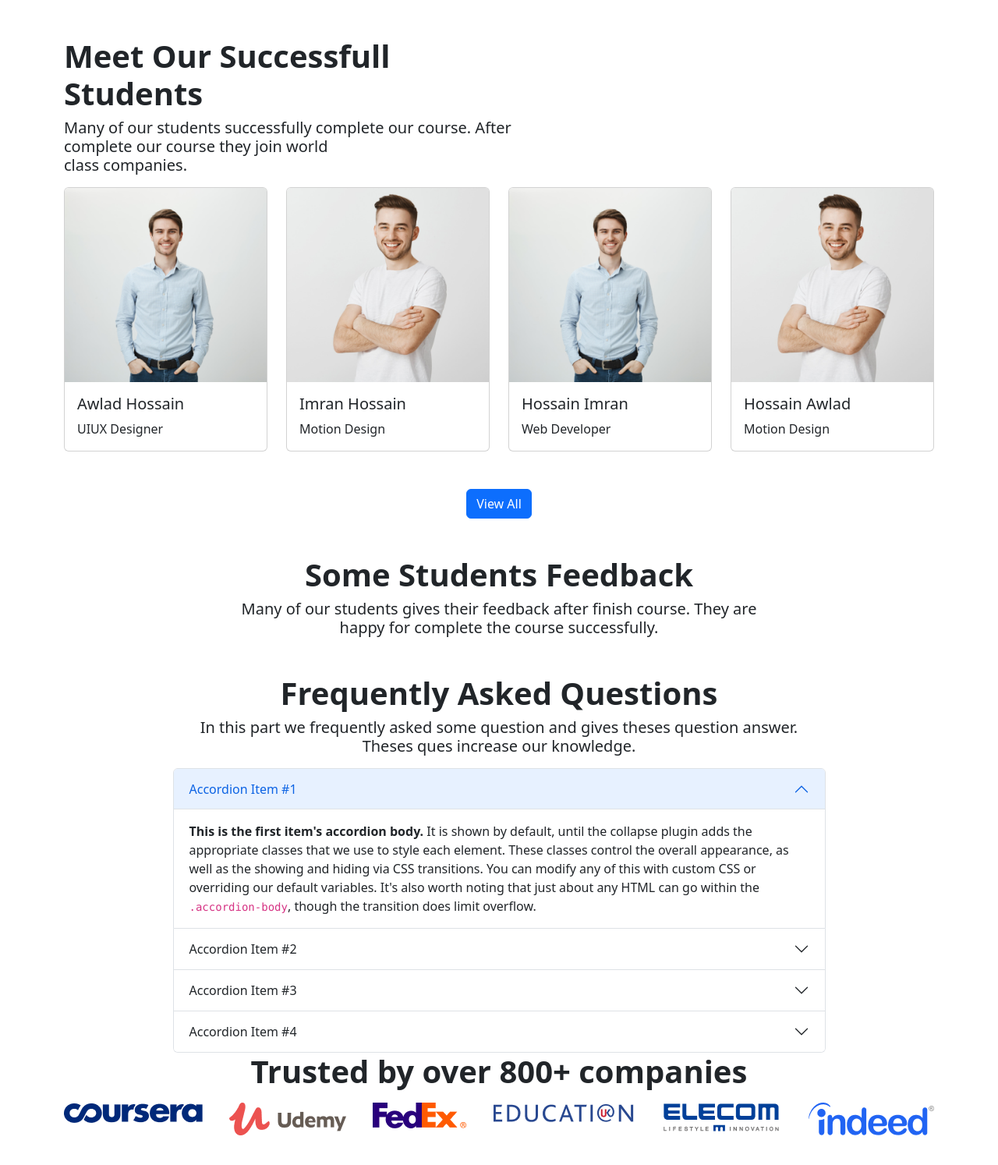
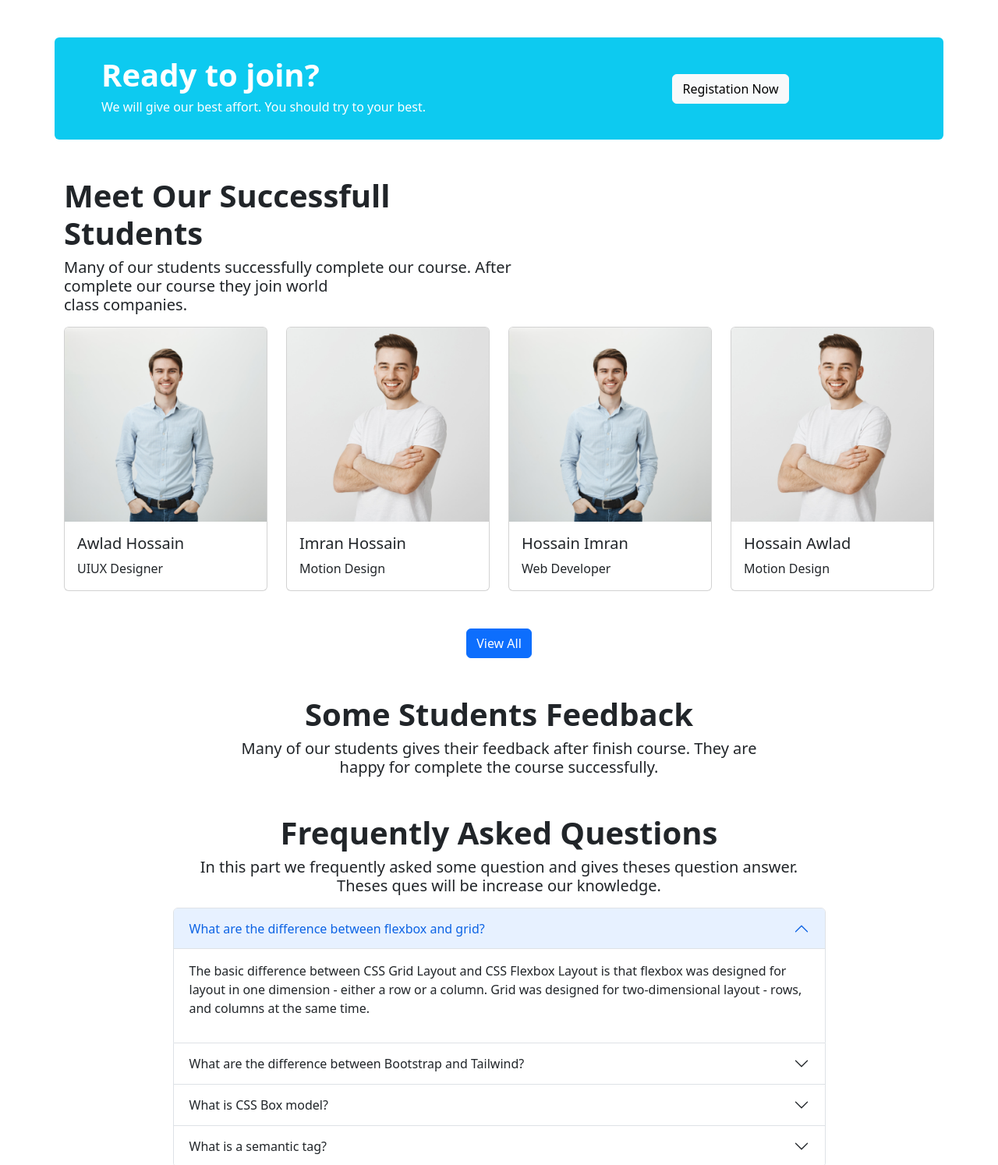
Before and after one commit to kamruzzaman1312/edTech-website-Bootstrap, a plain HTML site: page index.html in a window 1280 px wide. Shown: the part 2144-3638 px from the top of the page at 78% size. Drawn offline with nearby package versions, Linux system fonts and the light colour scheme.

Commit message:
registation part added

```diff
--- a/index.html
+++ b/index.html
@@ -51,7 +51,7 @@
     </nav>
     <!-- navbar end -->
     <!-- top banner start -->
-    <section class="container">
+    <section class="container ">
       <div id="carouselExampleIndicators" class="carousel slide" data-bs-ride="true">
         <div class="carousel-indicators">
           <button type="button" data-bs-target="#carouselExampleIndicators" data-bs-slide-to="0" class="active"
@@ -61,13 +61,16 @@
         </div>
         <div class="carousel-inner">
           <div class="carousel-item active">
-            <img src="images/cover/children-593313_640.jpg" class="d-block w-100 top-banner-img position-relative" alt="...">
+            <img src="images/cover/children-593313_640.jpg" class="d-block w-100 top-banner-img position-relative"
+              alt="...">
             <div class="top-banner-slide">
               <h1 class="text-center fs-1 text-white fw-bold">Get Started Digital Learning</h1>
-              <h5 class="text-center fs-4 text-white fw-bold">For lifelong learners of any age, Brilliant replaces lecture videos
+              <h5 class="text-center fs-4 text-white fw-bold">For lifelong learners of any age, Brilliant replaces
+                lecture videos
                 with hands-on, interactive problem solving. It’s a better (and more fun) way to learn.
               </h5>
-              <a class="d-flex justify-content-center" href="#"><button type="button" class="btn btn-primary">Start learning now</button></a>
+              <a class="d-flex justify-content-center" href="#"><button type="button" class="btn btn-primary">Start
+                  learning now</button></a>
             </div>
           </div>
           <div class="carousel-item">
@@ -92,6 +95,7 @@
             <span class="carousel-control-next-icon" aria-hidden="true"></span>
             <span class="visually-hidden">Next</span>
           </button>
+        </div>
       </div>
     </section>
     <!-- top banner end -->
@@ -118,7 +122,8 @@
                 <div class="col-md-8">
                   <div class="card-body">
                     <h5 class="card-title">Fundamental Of UI/UX Design</h5>
-                  <p class="card-text">Skills you'll gain: Business Psychology, Design and Product, Human Computer...</p>
+                    <p class="card-text">Skills you'll gain: Business Psychology, Design and Product, Human Computer...
+                    </p>
                     <p class="card-text"><small class="text-muted">Beginner · Course · 1-3 Months</small></p>
                   </div>
                 </div>
@@ -166,8 +171,10 @@
                 <div class="col-md-8">
                   <div class="card-body">
                     <h5 class="card-title">Digital Marketing</h5>
-                  <p class="card-text">Skills you'll gain: Marketing, Sales, Entrepreneurship, Digital Marketing,...</p>
-                  <p class="card-text"><small class="text-muted">Beginner · Professional Certificate · 3-6 Months</small></p>
+                    <p class="card-text">Skills you'll gain: Marketing, Sales, Entrepreneurship, Digital Marketing,...
+                    </p>
+                    <p class="card-text"><small class="text-muted">Beginner · Professional Certificate · 3-6
+                        Months</small></p>
                   </div>
                 </div>
               </div>
@@ -199,7 +206,8 @@
                   <div class="card-body">
                     <h5 class="card-title">Motion Graphics</h5>
                     <p class="card-text">Skills you'll gain: Computer Graphics...</p>
-                  <p class="card-text"><small class="text-muted">Intermediate · Guided Project · Less Than 2 Hours</small></p>
+                    <p class="card-text"><small class="text-muted">Intermediate · Guided Project · Less Than 2
+                        Hours</small></p>
                   </div>
                 </div>
               </div>
@@ -207,7 +215,8 @@
           </div>
         </div>
         <div>
-        <a class="d-flex justify-content-center" href="#"><button type="button" class="btn btn-primary">See More Courses</button></a>
+          <a class="d-flex justify-content-center" href="#"><button type="button" class="btn btn-primary">See More
+              Courses</button></a>
         </div>
       </div>
     </section>
@@ -223,7 +232,9 @@
           <div class="col-md-7 p-4 pt-5">
             <div>
               <h2 class="fs-1 fw-bold">Explore Our Institute</h2>
-            <h6 class="fw-light">Start, switch, or advance your career with more than 5,400 courses, Professional Certificates, and degrees from world-class universities and companies. Upskill, reskill or pursue a passion with short courses across every subject, whether you’re a beginner or already an expert.</h6>
+              <h6 class="fw-light">Start, switch, or advance your career with more than 5,400 courses, Professional
+                Certificates, and degrees from world-class universities and companies. Upskill, reskill or pursue a
+                passion with short courses across every subject, whether you’re a beginner or already an expert.</h6>
             </div>
             <div class="d-flex pt-3 flex-wrap">
               <div class="pe-5">
@@ -249,7 +260,47 @@
     <!-- website details part end -->
 
     <!-- registar part start -->
-
+    <section class="container">
+      <div class="ps-lg-5 pt-4 pb-4 bg-info rounded text-center text-sm-center text-md-center text-lg-start mb-5 row">
+        <div class="col-lg-6">
+          <h2 class="fs-1 fw-bold text-white">Ready to join?</h2>
+          <h6 class="fw-light text-white">We will give our best affort. You should try to your best.</h6>
+        </div>
+        <div class="col-lg-6 d-flex justify-content-center align-items-center">
+          <div>
+            <button type="button" class="btn btn-light" data-bs-toggle="modal" data-bs-target="#exampleModal"
+              data-bs-whatever="@mdo">Registation Now</button>
+            <div class="modal fade" id="exampleModal" tabindex="-1" aria-labelledby="exampleModalLabel"
+              aria-hidden="true">
+              <div class="modal-dialog">
+                <div class="modal-content">
+                  <div class="modal-header">
+                    <h1 class="modal-title fs-5" id="exampleModalLabel">For Registation</h1>
+                    <button type="button" class="btn-close" data-bs-dismiss="modal" aria-label="Close"></button>
+                  </div>
+                  <div class="modal-body">
+                    <form>
+                      <div class="mb-3">
+                        <label for="recipient-name" class="col-form-label">email:</label>
+                        <input type="text" class="form-control" id="recipient-name">
+                      </div>
+                      <div class="mb-3">
+                        <label for="message-text" class="col-form-label">password:</label>
+                        <textarea class="form-control" id="message-text"></textarea>
+                      </div>
+                    </form>
+                  </div>
+                  <div class="modal-footer">
+                    <button type="button" class="btn btn-secondary" data-bs-dismiss="modal">Close</button>
+                    <button type="button" class="btn btn-primary">Submit</button>
+                  </div>
+                </div>
+              </div>
+            </div>
+          </div>
+        </div>
+      </div>
+    </section>
     <!-- registar part end -->
 
     <!-- Successfull students part start -->
@@ -257,7 +308,8 @@
       <div class="container">
         <div class="text-center text-sm-center text-md-center text-lg-start mb-3">
           <h2 class="fs-1 fw-bold">Meet Our Successfull <br> Students</h2>
-        <h5 class="fw-light">Many of our students successfully complete our course. After <br> complete  our course they join world <br> class companies.</h5>
+          <h5 class="fw-light">Many of our students successfully complete our course. After <br> complete our course
+            they join world <br> class companies.</h5>
         </div>
         <div class="row row-cols-1 row-cols-md-2 row-cols-lg-4 g-4 mb-5">
           <div class="col">
@@ -298,7 +350,8 @@
           </div>
         </div>
         <div>
-        <a class="d-flex justify-content-center" href="#"><button type="button" class="btn btn-primary">View All</button></a>
+          <a class="d-flex justify-content-center" href="#"><button type="button" class="btn btn-primary">View
+              All</button></a>
         </div>
       </div>
     </section>
@@ -308,7 +361,8 @@
     <section>
       <div class="text-center mb-3">
         <h2 class="fs-1 fw-bold">Some Students Feedback</h2>
-      <h5 class="fw-light">Many of our students gives their feedback after finish course. They are <br> happy for complete the course successfully.</h5>
+        <h5 class="fw-light">Many of our students gives their feedback after finish course. They are <br> happy for
+          complete the course successfully.</h5>
       </div>
     </section>
     <!-- Students feedback part end  -->
@@ -318,55 +372,72 @@
       <div>
         <div class="text-center mb-3">
           <h2 class="fs-1 fw-bold">Frequently Asked Questions</h2>
-        <h5 class="fw-light">In this part we frequently asked some question and gives theses question answer.<br> Theses ques increase our knowledge.</h5>
+          <h5 class="fw-light">In this part we frequently asked some question and gives theses question answer.<br>
+            Theses ques will be increase our knowledge.</h5>
         </div>
         <div class="d-flex justify-content-center ">
           <div class="accordion w-75" id="accordionPanelsStayOpenExample">
             <div class="accordion-item">
               <h2 class="accordion-header" id="panelsStayOpen-headingOne">
-              <button class="accordion-button" type="button" data-bs-toggle="collapse" data-bs-target="#panelsStayOpen-collapseOne" aria-expanded="true" aria-controls="panelsStayOpen-collapseOne">
-                Accordion Item #1
+                <button class="accordion-button" type="button" data-bs-toggle="collapse"
+                  data-bs-target="#panelsStayOpen-collapseOne" aria-expanded="true"
+                  aria-controls="panelsStayOpen-collapseOne">
+                  What are the difference between flexbox and grid?
                 </button>
               </h2>
-            <div id="panelsStayOpen-collapseOne" class="accordion-collapse collapse show" aria-labelledby="panelsStayOpen-headingOne">
+              <div id="panelsStayOpen-collapseOne" class="accordion-collapse collapse show"
+                aria-labelledby="panelsStayOpen-headingOne">
                 <div class="accordion-body">
-                <strong>This is the first item's accordion body.</strong> It is shown by default, until the collapse plugin adds the appropriate classes that we use to style each element. These classes control the overall appearance, as well as the showing and hiding via CSS transitions. You can modify any of this with custom CSS or overriding our default variables. It's also worth noting that just about any HTML can go within the <code>.accordion-body</code>, though the transition does limit overflow.
+                  <p>The basic difference between CSS Grid Layout and CSS Flexbox Layout is that flexbox was designed for layout in one dimension - either a row or a column. Grid was designed for two-dimensional layout - rows, and columns at the same time.</p>
                 </div>
               </div>
             </div>
             <div class="accordion-item">
               <h2 class="accordion-header" id="panelsStayOpen-headingTwo">
-              <button class="accordion-button collapsed" type="button" data-bs-toggle="collapse" data-bs-target="#panelsStayOpen-collapseTwo" aria-expanded="false" aria-controls="panelsStayOpen-collapseTwo">
-                Accordion Item #2
+                <button class="accordion-button collapsed" type="button" data-bs-toggle="collapse"
+                  data-bs-target="#panelsStayOpen-collapseTwo" aria-expanded="false"
+                  aria-controls="panelsStayOpen-collapseTwo">
+                  What are the difference between Bootstrap and Tailwind?
                 </button>
               </h2>
-            <div id="panelsStayOpen-collapseTwo" class="accordion-collapse collapse" aria-labelledby="panelsStayOpen-headingTwo">
+              <div id="panelsStayOpen-collapseTwo" class="accordion-collapse collapse"
+                aria-labelledby="panelsStayOpen-headingTwo">
                 <div class="accordion-body">
-                <strong>This is the second item's accordion body.</strong> It is hidden by default, until the collapse plugin adds the appropriate classes that we use to style each element. These classes control the overall appearance, as well as the showing and hiding via CSS transitions. You can modify any of this with custom CSS or overriding our default variables. It's also worth noting that just about any HTML can go within the <code>.accordion-body</code>, though the transition does limit overflow.
+                  <p>
+                    Bootstrap is a component-based framework, which means it comes with prebuilt components and includes other utilities for layering displays, spacing, etc. Tailwind, on the other hand, CSS is a utility-first framework. Using Tailwind CSS is akin to writing regular CSS. Unlike Bootstrap, it has no prebuilt components.
+                  </p>
                 </div>
               </div>
             </div>
             <div class="accordion-item">
               <h2 class="accordion-header" id="panelsStayOpen-headingThree">
-              <button class="accordion-button collapsed" type="button" data-bs-toggle="collapse" data-bs-target="#panelsStayOpen-collapseThree" aria-expanded="false" aria-controls="panelsStayOpen-collapseThree">
-                Accordion Item #3
+                <button class="accordion-button collapsed" type="button" data-bs-toggle="collapse"
+                  data-bs-target="#panelsStayOpen-collapseThree" aria-expanded="false"
+                  aria-controls="panelsStayOpen-collapseThree">
+                 What is CSS Box model?
                 </button>
               </h2>
-            <div id="panelsStayOpen-collapseThree" class="accordion-collapse collapse" aria-labelledby="panelsStayOpen-headingThree">
+              <div id="panelsStayOpen-collapseThree" class="accordion-collapse collapse"
+                aria-labelledby="panelsStayOpen-headingThree">
                 <div class="accordion-body">
-                <strong>This is the third item's accordion body.</strong> It is hidden by default, until the collapse plugin adds the appropriate classes that we use to style each element. These classes control the overall appearance, as well as the showing and hiding via CSS transitions. You can modify any of this with custom CSS or overriding our default variables. It's also worth noting that just about any HTML can go within the <code>.accordion-body</code>, though the transition does limit overflow.
+                  <p>In CSS, the term "box model" is used when talking about design and layout.The CSS box model is essentially a box that wraps around every HTML element. It consists of: margins, borders, padding, and the actual content.</p>
                 </div>
               </div>
             </div>
             <div class="accordion-item">
               <h2 class="accordion-header" id="panelsStayOpen-headingFour">
-              <button class="accordion-button collapsed" type="button" data-bs-toggle="collapse" data-bs-target="#panelsStayOpen-collapseThree" aria-expanded="false" aria-controls="panelsStayOpen-collapseFour">
-                Accordion Item #4
+                <button class="accordion-button collapsed" type="button" data-bs-toggle="collapse"
+                  data-bs-target="#panelsStayOpen-collapseFour" aria-expanded="false"
+                  aria-controls="panelsStayOpen-collapseFour">
+                  What is a semantic tag?
                 </button>
               </h2>
-            <div id="panelsStayOpen-collapseThree" class="accordion-collapse collapse" aria-labelledby="panelsStayOpen-headingFour">
+              <div id="panelsStayOpen-collapseFour" class="accordion-collapse collapse"
+                aria-labelledby="panelsStayOpen-headingFour">
                 <div class="accordion-body">
-                <strong>This is the third item's accordion body.</strong> It is hidden by default, until the collapse plugin adds the appropriate classes that we use to style each element. These classes control the overall appearance, as well as the showing and hiding via CSS transitions. You can modify any of this with custom CSS or overriding our default variables. It's also worth noting that just about any HTML can go within the <code>.accordion-body</code>, though the transition does limit overflow.
+                  <p>
+                    Semantic HTML tags are tags that define the meaning of the content they contain. For example, tags like header tag, article tag, and footer tag are semantic HTML tags. They clearly indicate the role of the content they contain. On the other hand, tags like div tag and span tag are typical examples of non-semantic HTML elements.
+                  </p>
                 </div>
               </div>
             </div>
@@ -377,7 +448,7 @@
     <!-- frequently asked questions part end -->
 
     <!-- Trusted companies part start -->
-  <section class="container mb-5">
+    <section class="container mb-5 mt-5 d-none d-lg-block ">
       <h2 class="fs-1 fw-bold mb-3 text-center">Trusted by over 800+ companies</h2>
       <div class="d-flex justify-content-between">
         <div>
@@ -406,7 +477,7 @@
 
   <!-- footer part start -->
   <footer class="bg-dark">
-    <div class="container mt-5">
+    <div class="container mt-5 pt-5">
       <div>
         <h2 class="fs-1 text-white fw-bold mt-3 mb-3 text-center">Our Tutor</h2>
         <h6 class="text-white text-center">Office 41, Zawaya Buildin, Ghala Muscat,<br>Sultanate of Oman<br>
```
Lines whose indentation alone changed are shown as unchanged.
